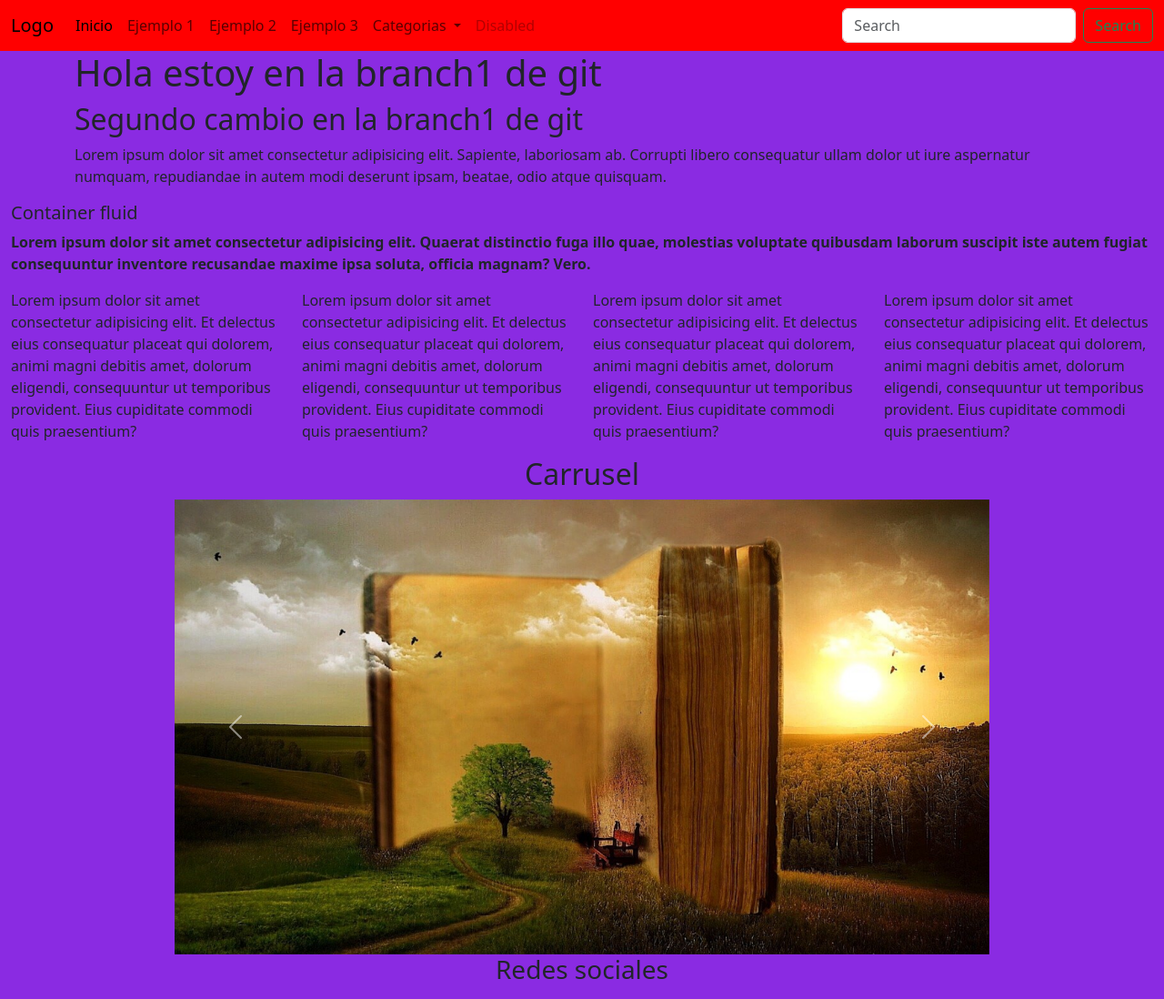
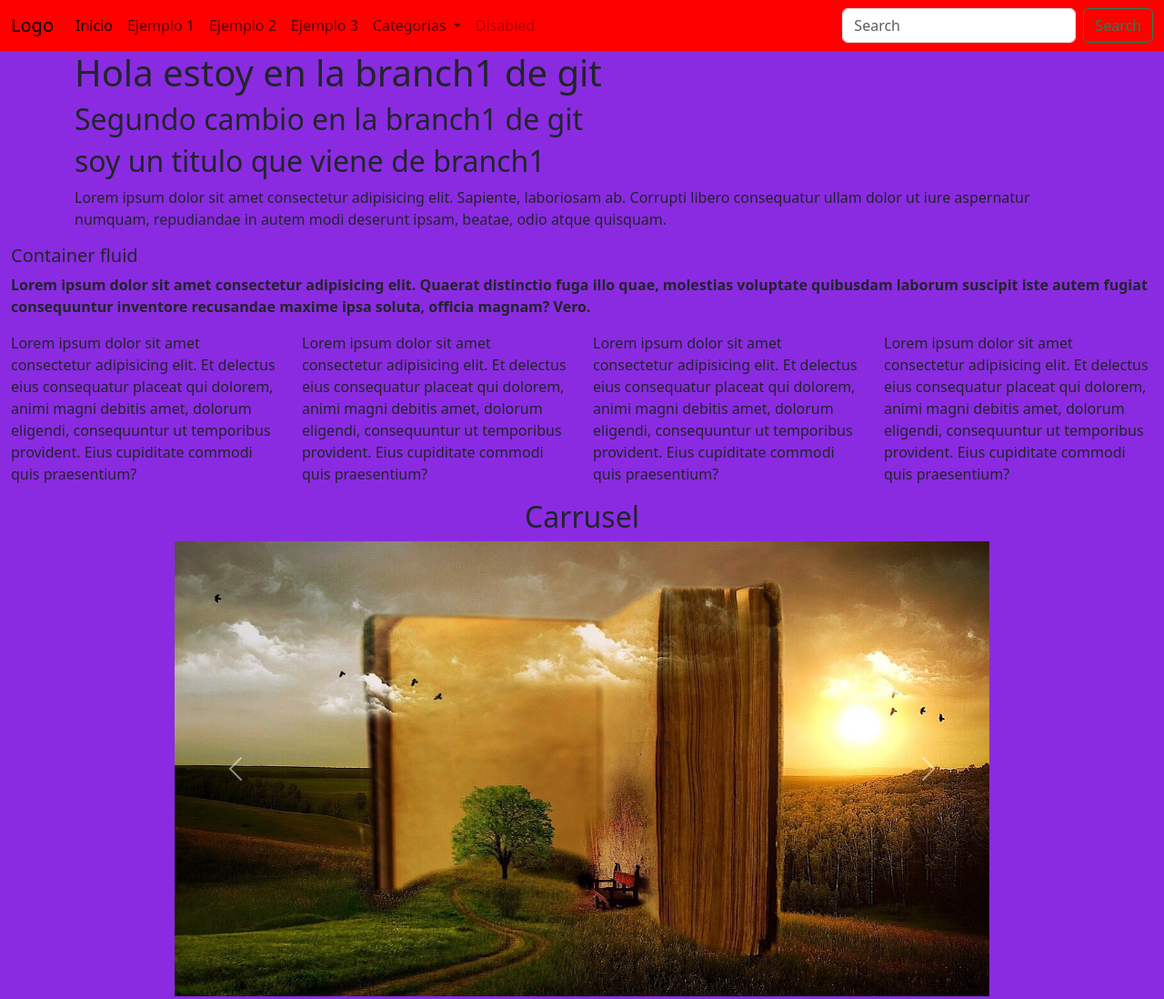
Before and after one commit to Lixxx33/clase11-46850, a plain HTML site: page index.html in a window 1280 px wide. Shown: the top 1098 px of the page at 91% size. Drawn offline with nearby package versions, Linux system fonts and the light colour scheme.

Commit message:
cambio antes de la fusion o merge

```diff
--- a/index.html
+++ b/index.html
@@ -69,6 +69,7 @@
     <section class="container">
         <h1>Hola estoy en la branch1 de git</h1>
         <h2>Segundo cambio en la branch1 de git</h2>
+        <h2>soy un titulo que viene de  branch1</h2>
         <p>Lorem ipsum dolor sit amet consectetur adipisicing elit. Sapiente, laboriosam ab. Corrupti libero consequatur ullam dolor ut iure aspernatur numquam, repudiandae in autem modi deserunt ipsam, beatae, odio atque quisquam.</p>
     </section>
 
```
Also changed, not shown: comandos-git.txt.
